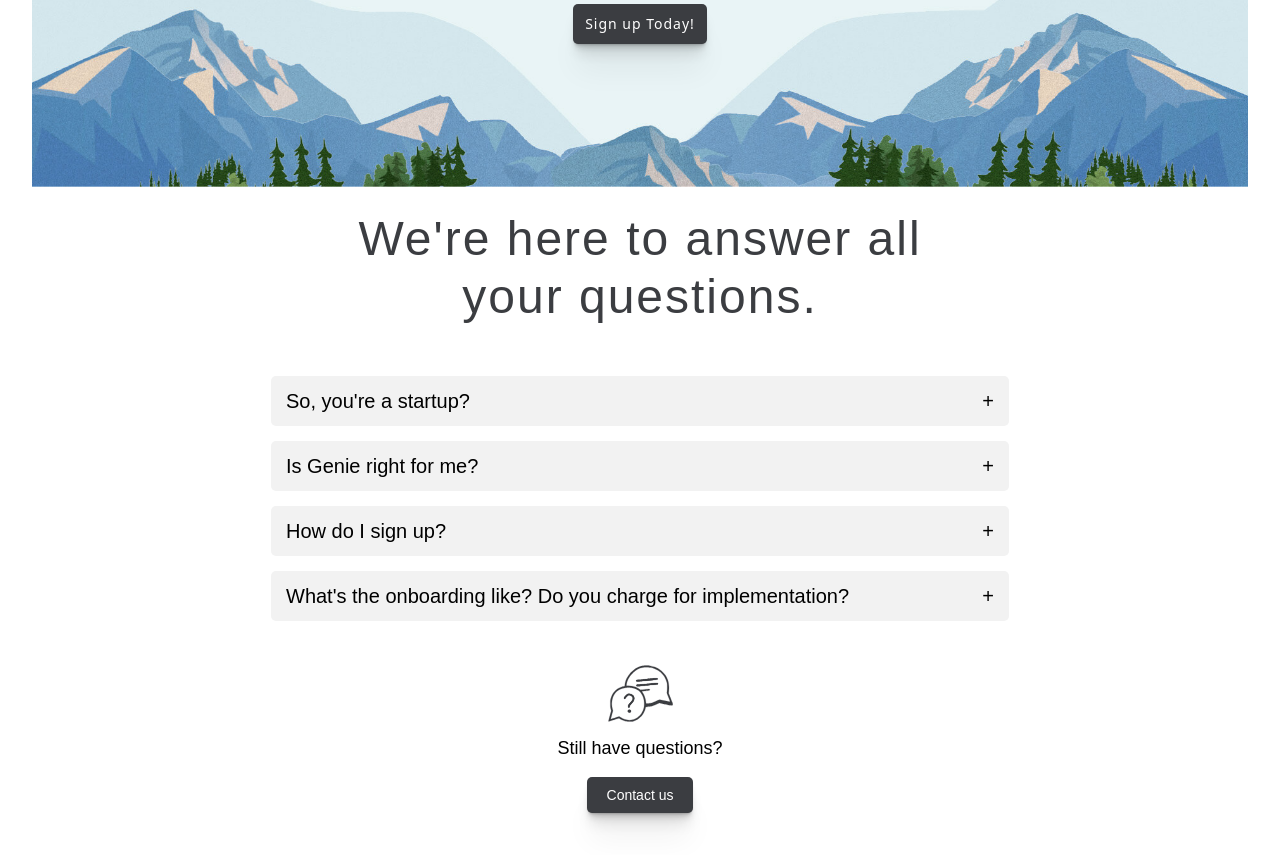
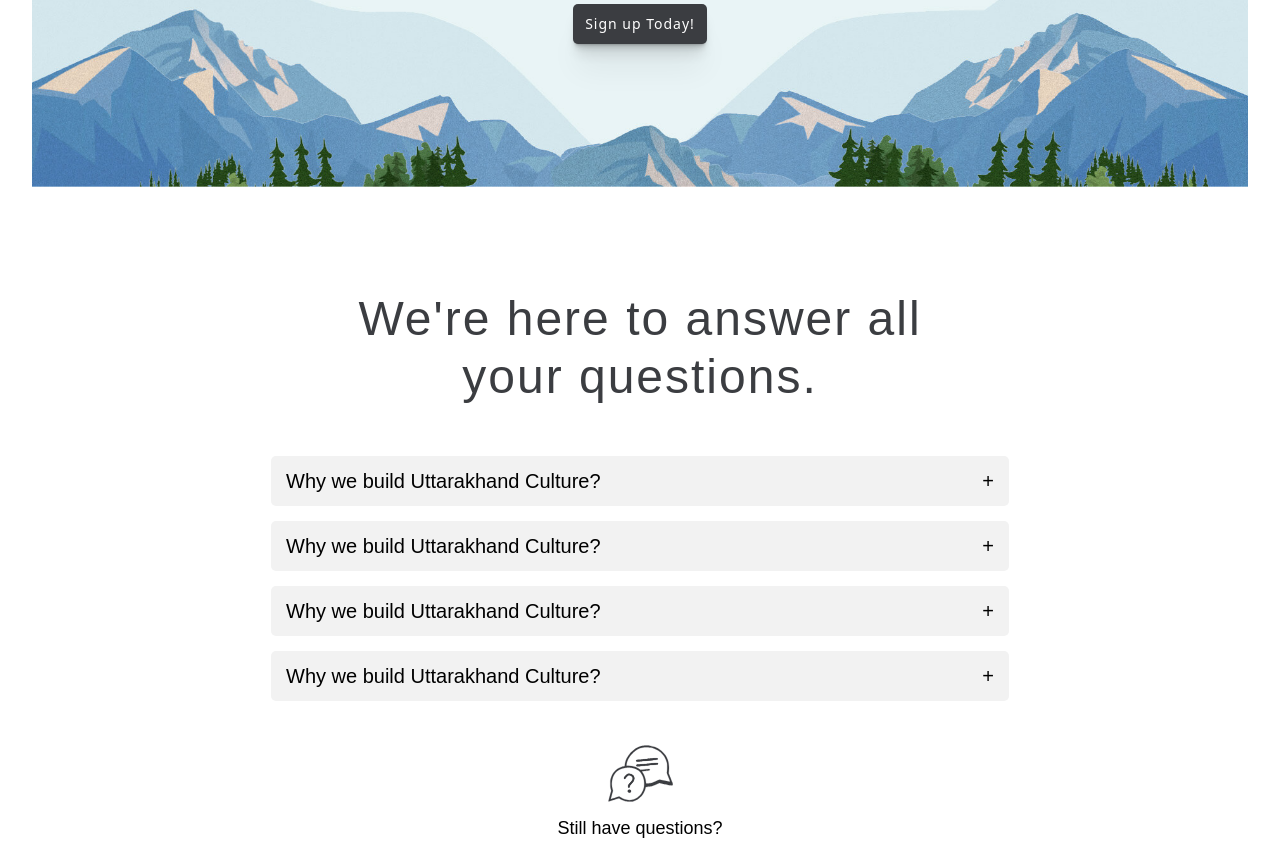
Before and after one commit to ajaynegi45/Uttarakhand-Culture-NewUI, a Next.js app: page / in a window 1280 px wide. Shown: the part 2723-3578 px from the top of the page. Built offline with nearby package versions, Linux system fonts and the light colour scheme; no server answers; a web font is replaced by a local one.

Commit message:
Improvement

```diff
--- a/src/app/page.tsx
+++ b/src/app/page.tsx
@@ -79,7 +79,7 @@ export default function Home() {
                     <div>
 
                         <div className={styles["journey-left-container"]}>
-                            <div><h3>EXPLORE UTTARAKAHND</h3></div>
+                            <div><h3>EXPLORE UTTARAKHAND</h3></div>
                             <div><p className={styles["built-description-container"]}>To address this problem, we have
                                 come up with a solution to digitize this cultural
                                 knowledge. Since today&apos;s generation is more comfortable with technology, we aim to
--- a/src/components/Faq.tsx
+++ b/src/components/Faq.tsx
@@ -1,4 +1,4 @@
-import React, { useState } from "react";
+import React, {useState} from "react";
 import Image from "next/image";
 import styles from "../components/ui/Faq.module.css";
 import Chat from "/public/chat.svg";
@@ -6,34 +6,32 @@ import Chat from "/public/chat.svg";
 const Faq: React.FC = () => {
     const [faqs, setFaqs] = useState([
         {
-      question: "So, you're a startup?",
-      answer: "Yes, we are a startup focused on solving problems.",
+            question: "Why we build Uttarakhand Culture?",
+            answer: "A concerning trend is emerging in Uttarakhand, where the younger generation is gradually forgetting their cultural heritage and traditional rituals. This decline in cultural knowledge is evident across generations, with each successive generation possessing less knowledge than the previous one. For instance, the amount of cultural knowledge possessed by grandparents is significantly more than that of their children, and the cultural knowledge of today's youth is likely to be even less than that of their parents. If this trend continues, there is a risk that the cultural heritage of Uttarakhand may eventually disappear from the society. This loss would not only erase the region's rich cultural identity but also deprive future generations of their cultural roots and traditions.",
             open: false,
         },
         {
-      question: "Is Genie right for me?",
-      answer: "If you're looking for a solution to simplify your operations, Genie is perfect for you!",
+            question: "Why we build Uttarakhand Culture?",
+            answer: "A concerning trend is emerging in Uttarakhand, where the younger generation is gradually forgetting their cultural heritage and traditional rituals. This decline in cultural knowledge is evident across generations, with each successive generation possessing less knowledge than the previous one. For instance, the amount of cultural knowledge possessed by grandparents is significantly more than that of their children, and the cultural knowledge of today's youth is likely to be even less than that of their parents. If this trend continues, there is a risk that the cultural heritage of Uttarakhand may eventually disappear from the society. This loss would not only erase the region's rich cultural identity but also deprive future generations of their cultural roots and traditions.",
             open: false,
-    },
-    {
-      question: "How do I sign up?",
-      answer: "You can sign up by visiting our website and following the easy steps outlined there.",
+        }, {
+            question: "Why we build Uttarakhand Culture?",
+            answer: "A concerning trend is emerging in Uttarakhand, where the younger generation is gradually forgetting their cultural heritage and traditional rituals. This decline in cultural knowledge is evident across generations, with each successive generation possessing less knowledge than the previous one. For instance, the amount of cultural knowledge possessed by grandparents is significantly more than that of their children, and the cultural knowledge of today's youth is likely to be even less than that of their parents. If this trend continues, there is a risk that the cultural heritage of Uttarakhand may eventually disappear from the society. This loss would not only erase the region's rich cultural identity but also deprive future generations of their cultural roots and traditions.",
             open: false,
-    },
-    {
-      question: "What's the onboarding like? Do you charge for implementation?",
-      answer: "Our onboarding is smooth and free of charge! We'll help you get started right away.",
+        }, {
+            question: "Why we build Uttarakhand Culture?",
+            answer: "A concerning trend is emerging in Uttarakhand, where the younger generation is gradually forgetting their cultural heritage and traditional rituals. This decline in cultural knowledge is evident across generations, with each successive generation possessing less knowledge than the previous one. For instance, the amount of cultural knowledge possessed by grandparents is significantly more than that of their children, and the cultural knowledge of today's youth is likely to be even less than that of their parents. If this trend continues, there is a risk that the cultural heritage of Uttarakhand may eventually disappear from the society. This loss would not only erase the region's rich cultural identity but also deprive future generations of their cultural roots and traditions.",
             open: false,
-    },
+        }
     ]);
 
     const toggleFAQ = (index: number): void => {
         setFaqs(
             faqs.map((faq, i) => {
                 if (i === index) {
-          return { ...faq, open: !faq.open };
+                    return {...faq, open: !faq.open};
                 } else {
-          return { ...faq, open: false };
+                    return {...faq, open: false};
                 }
             })
         );
@@ -42,7 +40,7 @@ const Faq: React.FC = () => {
     return (
         <section className={styles.faqContainer}>
             <div className={styles.faqContainerTitle}>
-        <h1> We&apos;re here to answer all <br /> your questions.</h1>
+                <h1> We&apos;re here to answer all <br/> your questions.</h1>
             </div>
             <div className={styles.faqs}>
                 {faqs.map((faq, index) => (
@@ -57,7 +55,7 @@ const Faq: React.FC = () => {
                 ))}
             </div>
             <div className={styles.faqIcon}>
-        <Image src={Chat} alt={"FAQ Icon"} width={65} height={65} />
+                <Image src={Chat} alt={"FAQ Icon"} width={65} height={65}/>
             </div>
             <h3 className={styles.faqTitle}>Still have questions?</h3>
             <button className={styles.contactButton}>Contact us</button>
--- a/src/components/ui/Faq.module.css
+++ b/src/components/ui/Faq.module.css
@@ -3,6 +3,7 @@
     text-align: center;
     min-width: 100%;
     height: auto;
+    margin-top: 5rem;
   }
 
   .faqContainer h1 {
```
Lines whose indentation alone changed are shown as unchanged.
